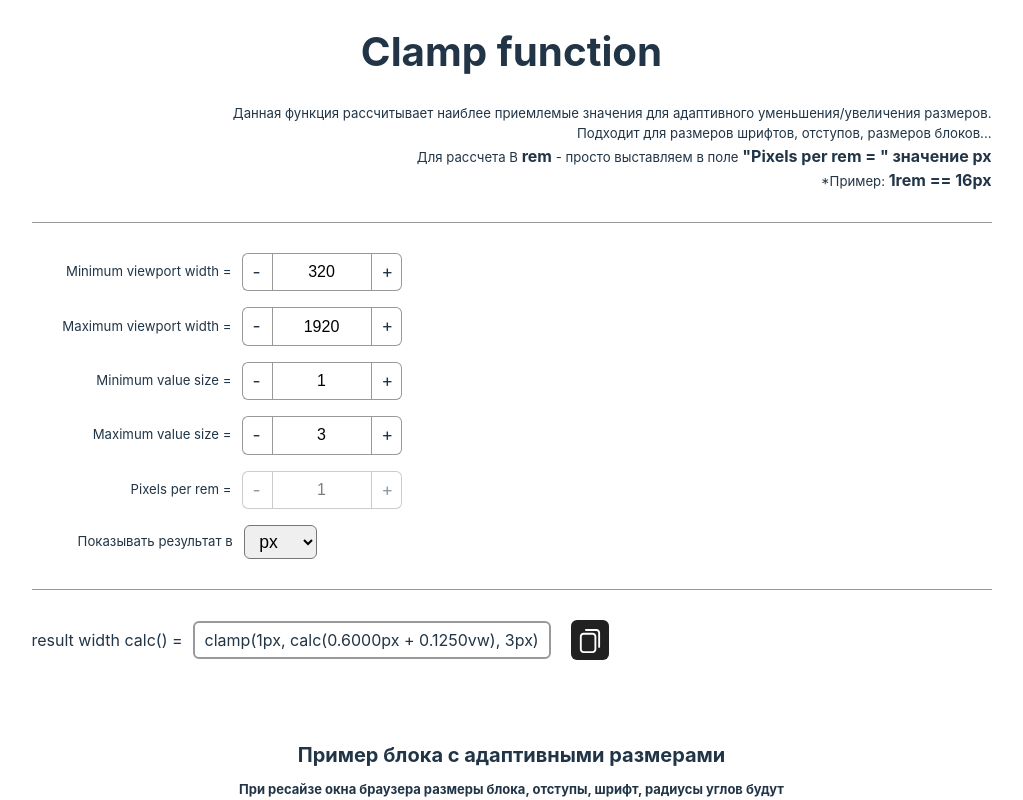
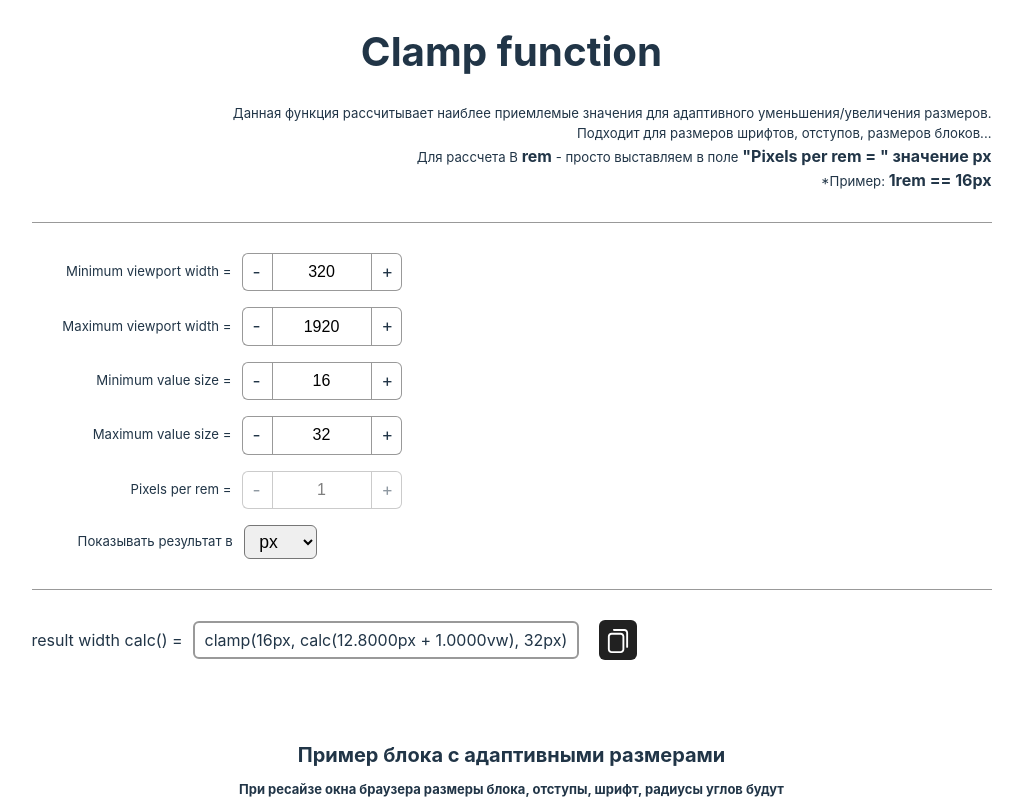
Before and after one commit to OlegKrechkovskiy/clamp-calculator, a React (Vite) app: page / in a window 1280 px wide. Shown: the top 800 px of the page, without its empty margins (121-1144 px from the left). Built offline with nearby package versions, Linux system fonts and the light colour scheme.

Commit message:
Добавил возможность правильного расчета при указании бОльшего значения на меньшем разрешении экрана

```diff
--- a/src/components/ClampFunction/ClampFunction.jsx
+++ b/src/components/ClampFunction/ClampFunction.jsx
@@ -1,14 +1,16 @@
-import { useRef, useState } from 'react';
+import { useEffect, useRef, useState } from 'react';
 import styles from './ClampFunction.module.scss';
 import Copy from './copy.svg';
 
 const ClampFunction = () => {
   const [minWidthPX, setMinWidthPX] = useState(320);
   const [maxWidthPX, setMaxWidthPX] = useState(1920);
-  const [minValueSizePX, setMinFontSizePX] = useState(1);
-  const [maxValueSizePX, setMaxFontSizePX] = useState(3);
+  const [minValueSizePX, setMinFontSizePX] = useState(16);
+  const [maxValueSizePX, setMaxFontSizePX] = useState(32);
   const [pixelsPerRem, setPixelsPerRem] = useState(1);
   const [unitOfMeasurement, setUnitOfMeasurement] = useState('px');
+  const [isSwap, setIsSwap] = useState(false);
+  const [error, setError] = useState('');
 
   const fields = [
     {
@@ -94,13 +96,15 @@ const ClampFunction = () => {
   // };
 
   const minWidth = minWidthPX / pixelsPerRem;
-  // console.log('pixelsPerRem: ', pixelsPerRem, unitOfMeasurement);
   const maxWidth = maxWidthPX / pixelsPerRem;
 
-  const slope = (maxValueSizePX - minValueSizePX) / (maxWidth - minWidth);
-  const yAxisIntersection = -minWidth * slope + minValueSizePX;
+  const slope = !isSwap ? ((maxValueSizePX - minValueSizePX) / (maxWidth - minWidth)) : ((minValueSizePX - maxValueSizePX) / (minWidth - maxWidth));
+  const yAxisIntersection = !isSwap ? -minWidth * slope + minValueSizePX : -maxWidth * slope + maxValueSizePX;
 
-  const clampFunc = `clamp(${minValueSizePX}${unitOfMeasurement}, calc(${yAxisIntersection.toFixed(4)}${unitOfMeasurement} + ${(slope * 100).toFixed(4)}vw), ${maxValueSizePX}${unitOfMeasurement})`;
+  const clampFunc = !isSwap ?
+    `clamp(${minValueSizePX}${unitOfMeasurement}, calc(${yAxisIntersection.toFixed(4)}${unitOfMeasurement} + ${(slope * 100).toFixed(4)}vw), ${maxValueSizePX}${unitOfMeasurement})`
+    :
+    `clamp(${maxValueSizePX}${unitOfMeasurement}, calc(${(slope * 100).toFixed(4)}vw + ${yAxisIntersection.toFixed(4)}${unitOfMeasurement}), ${minValueSizePX}${unitOfMeasurement})`
 
   const scheckinput = (event) => {
     const value = event.target.value;
@@ -111,6 +115,20 @@ const ClampFunction = () => {
       event.target.value = value;
     }
   }
+
+  useEffect(() => {
+    if (minValueSizePX > maxValueSizePX) {
+      setIsSwap(true);
+    } else {
+      setIsSwap(false);
+    }
+
+    if (minWidthPX >= maxWidthPX) {
+      setError('Минимальная ширина не может быть больше или равна максимальной');
+    } else {
+      setError('');
+    }
+  }, [minValueSizePX, maxValueSizePX, maxWidthPX, minWidthPX]);
 
   return (
     <div className='container'>
@@ -165,8 +183,8 @@ const ClampFunction = () => {
         >
           <div className={styles['block__title']}>Показывать результат в </div>
           <select
-            name=''
-            id=''
+            name='unit_of_measurement'
+            id='unit_of_measurement'
             className={styles['block__select']}
             onChange={event => {
               setUnitOfMeasurement(event.target.value);
@@ -182,6 +200,13 @@ const ClampFunction = () => {
       </div>
 
       <div className={styles['result']}>
+        {error ?
+          (<span className={`${styles['result__item-title']} ${styles['result__warning']}`}>
+            Расчет при заданных значениях не предусмотрен.<br />
+            {error}
+          </span>)
+          :
+          (
             <div className={styles['result__item']}>
               <span className={styles['result__item-title']}>
                 result width calc() ={' '}
@@ -201,6 +226,15 @@ const ClampFunction = () => {
                 Copied ✔
               </span>
             </div>
+          )
+        }
+
+        {unitOfMeasurement == '%' && (
+          <p className={styles['result__description']}>
+            !!! Проценты добавлены в тестовом режиме. В некоторых случаях может привести к неправильному расчету.
+          </p>
+        )}
+
       </div>
 
       <dialog
--- a/src/components/ClampFunction/ClampFunction.module.scss
+++ b/src/components/ClampFunction/ClampFunction.module.scss
@@ -5,6 +5,7 @@
   /* COLORS */
   --primary_dark: rgba(33, 33, 33, 1);
   --primary_blue: rgba(113, 136, 212, 1);
+  --warn: rgba(255, 0, 0, 1);
 
   --dark: var(--primary_dark);
   --text: color-mix(in srgb, var(--primary_dark) 4.7%, #ffffff);
@@ -182,6 +183,9 @@ input::-webkit-inner-spin-button {
 .result__item-title {
   min-width: 144px;
 }
+.result__warning {
+  color: var(--warn);
+}
 
 .result__value {
   padding: 5px 10px;
@@ -203,6 +207,9 @@ input::-webkit-inner-spin-button {
 
 }
 
+.result__description {
+  color: var(--warn);
+}
 
 .result__copy {
   position: relative;
@@ -283,3 +290,13 @@ input::-webkit-inner-spin-button {
     backdrop-filter: blur(5px);
   }
 }
+
+.swap {
+  &__label {
+    cursor: pointer;
+  }
+
+  &__checkbox {
+    margin-right: 10px;
+  }
+}
```
Also changed, not shown: 1 other file (tests, documents, lock files or other folders). Lines whose indentation alone changed are shown as unchanged.
